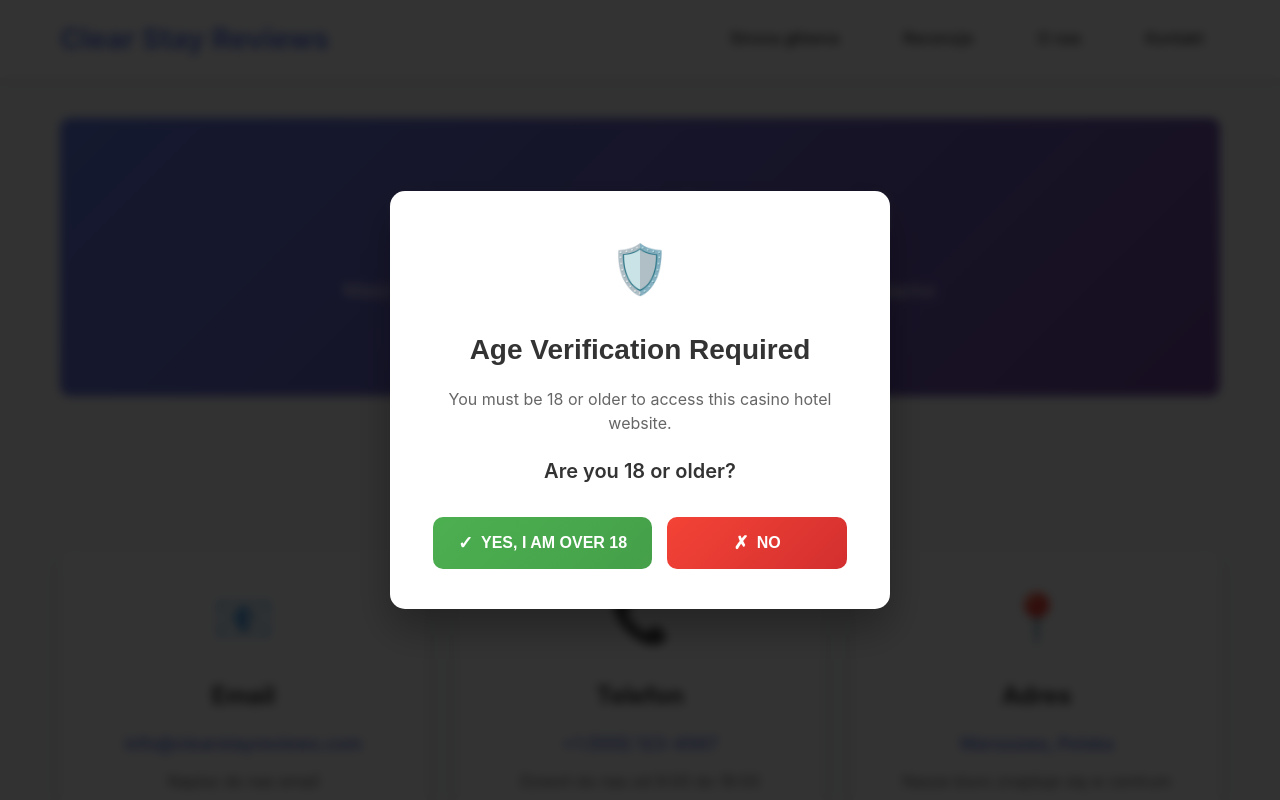
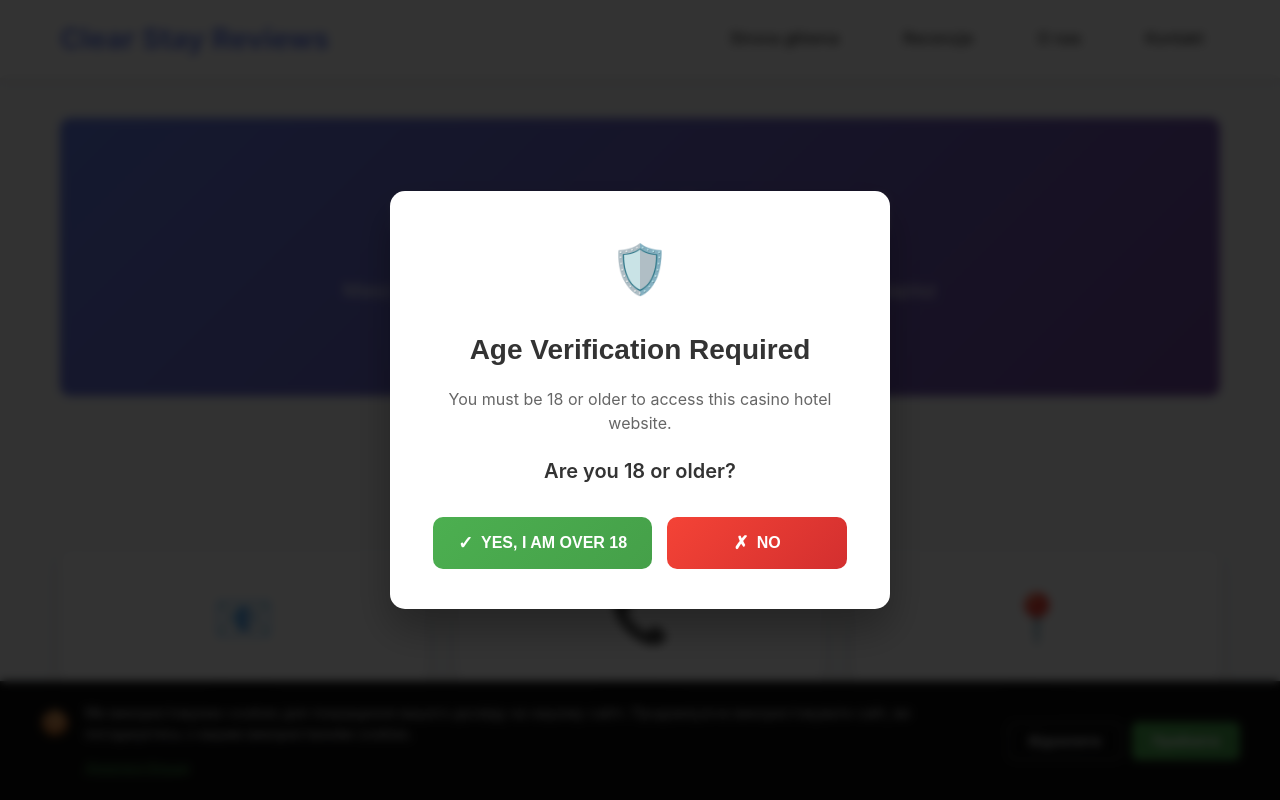
Before and after one commit to petrosbuenos/hotelcasi, a React (Create React App) app: page /#/contact in a window 1280 px wide. Shown: the top 800 px of the page. Built offline with nearby package versions, Linux system fonts and the light colour scheme.

Commit message:
Add cookie consent banner

```diff
--- a/src/App.js
+++ b/src/App.js
@@ -3,6 +3,7 @@ import { HashRouter as Router, Routes, Route } from 'react-router-dom';
 import Header from './components/Header';
 import Footer from './components/Footer';
 import AgeVerification from './components/AgeVerification';
+import CookieConsent from './components/CookieConsent';
 import Home from './pages/Home';
 import Reviews from './pages/Reviews';
 import About from './pages/About';
@@ -24,6 +25,7 @@ function App() {
           </Routes>
         </main>
         <Footer />
+        <CookieConsent />
       </div>
     </Router>
   );
--- /dev/null
+++ b/src/components/CookieConsent.css
@@ -0,0 +1,155 @@
+.cookie-consent-banner {
+  position: fixed;
+  bottom: 0;
+  left: 0;
+  right: 0;
+  background: rgba(0, 0, 0, 0.95);
+  color: white;
+  padding: 20px;
+  z-index: 9998;
+  backdrop-filter: blur(10px);
+  border-top: 1px solid rgba(255, 255, 255, 0.1);
+  animation: slideUp 0.3s ease-out;
+}
+
+@keyframes slideUp {
+  from {
+    transform: translateY(100%);
+    opacity: 0;
+  }
+  to {
+    transform: translateY(0);
+    opacity: 1;
+  }
+}
+
+.cookie-consent-content {
+  max-width: 1200px;
+  margin: 0 auto;
+  display: flex;
+  align-items: center;
+  justify-content: space-between;
+  gap: 20px;
+  flex-wrap: wrap;
+}
+
+.cookie-consent-text {
+  display: flex;
+  align-items: flex-start;
+  gap: 15px;
+  flex: 1;
+  min-width: 300px;
+}
+
+.cookie-icon {
+  font-size: 24px;
+  margin-top: 2px;
+  flex-shrink: 0;
+}
+
+.cookie-text-content {
+  flex: 1;
+}
+
+.cookie-text-content p {
+  margin: 0 0 10px 0;
+  line-height: 1.5;
+  font-size: 14px;
+  color: #e0e0e0;
+}
+
+.cookie-learn-more {
+  background: none;
+  border: none;
+  color: #4CAF50;
+  text-decoration: underline;
+  cursor: pointer;
+  font-size: 13px;
+  padding: 0;
+  margin: 0;
+  transition: color 0.2s ease;
+}
+
+.cookie-learn-more:hover {
+  color: #66bb6a;
+}
+
+.cookie-consent-buttons {
+  display: flex;
+  gap: 10px;
+  flex-shrink: 0;
+}
+
+.cookie-btn {
+  padding: 10px 20px;
+  border: none;
+  border-radius: 6px;
+  font-size: 14px;
+  font-weight: 600;
+  cursor: pointer;
+  transition: all 0.2s ease;
+  min-width: 100px;
+}
+
+.cookie-btn-decline {
+  background: transparent;
+  color: #e0e0e0;
+  border: 1px solid #666;
+}
+
+.cookie-btn-decline:hover {
+  background: rgba(255, 255, 255, 0.1);
+  border-color: #888;
+}
+
+.cookie-btn-accept {
+  background: linear-gradient(135deg, #4CAF50, #45a049);
+  color: white;
+}
+
+.cookie-btn-accept:hover {
+  background: linear-gradient(135deg, #45a049, #3d8b40);
+  transform: translateY(-1px);
+  box-shadow: 0 3px 8px rgba(76, 175, 80, 0.3);
+}
+
+/* Responsive design */
+@media (max-width: 768px) {
+  .cookie-consent-banner {
+    padding: 15px;
+  }
+
+  .cookie-consent-content {
+    flex-direction: column;
+    align-items: stretch;
+    gap: 15px;
+  }
+
+  .cookie-consent-text {
+    min-width: auto;
+  }
+
+  .cookie-consent-buttons {
+    justify-content: center;
+  }
+
+  .cookie-btn {
+    flex: 1;
+    max-width: 150px;
+  }
+}
+
+@media (max-width: 480px) {
+  .cookie-consent-banner {
+    padding: 12px;
+  }
+
+  .cookie-text-content p {
+    font-size: 13px;
+  }
+
+  .cookie-btn {
+    padding: 8px 16px;
+    font-size: 13px;
+  }
+}
--- /dev/null
+++ b/src/components/CookieConsent.js
@@ -0,0 +1,62 @@
+import React, { useState, useEffect } from 'react';
+import './CookieConsent.css';
+
+const CookieConsent = () => {
+  const [showBanner, setShowBanner] = useState(false);
+
+  useEffect(() => {
+    // Перевіряємо, чи користувач вже дав згоду на cookies
+    const cookieConsent = localStorage.getItem('cookieConsent');
+    if (!cookieConsent) {
+      setShowBanner(true);
+    }
+  }, []);
+
+  const handleAccept = () => {
+    localStorage.setItem('cookieConsent', 'accepted');
+    setShowBanner(false);
+  };
+
+  const handleDecline = () => {
+    localStorage.setItem('cookieConsent', 'declined');
+    setShowBanner(false);
+  };
+
+  const handleLearnMore = () => {
+    // Можна додати посилання на політику конфіденційності
+    window.open('/privacy-policy', '_blank');
+  };
+
+  if (!showBanner) {
+    return null;
+  }
+
+  return (
+    <div className="cookie-consent-banner">
+      <div className="cookie-consent-content">
+        <div className="cookie-consent-text">
+          <span className="cookie-icon">🍪</span>
+          <div className="cookie-text-content">
+            <p>
+              Ми використовуємо cookies для покращення вашого досвіду на нашому сайті.
+              Продовжуючи використовувати сайт, ви погоджуєтесь з нашим використанням cookies.
+            </p>
+            <button className="cookie-learn-more" onClick={handleLearnMore}>
+              Дізнатися більше
+            </button>
+          </div>
+        </div>
+        <div className="cookie-consent-buttons">
+          <button className="cookie-btn cookie-btn-decline" onClick={handleDecline}>
+            Відхилити
+          </button>
+          <button className="cookie-btn cookie-btn-accept" onClick={handleAccept}>
+            Прийняти
+          </button>
+        </div>
+      </div>
+    </div>
+  );
+};
+
+export default CookieConsent;
```
